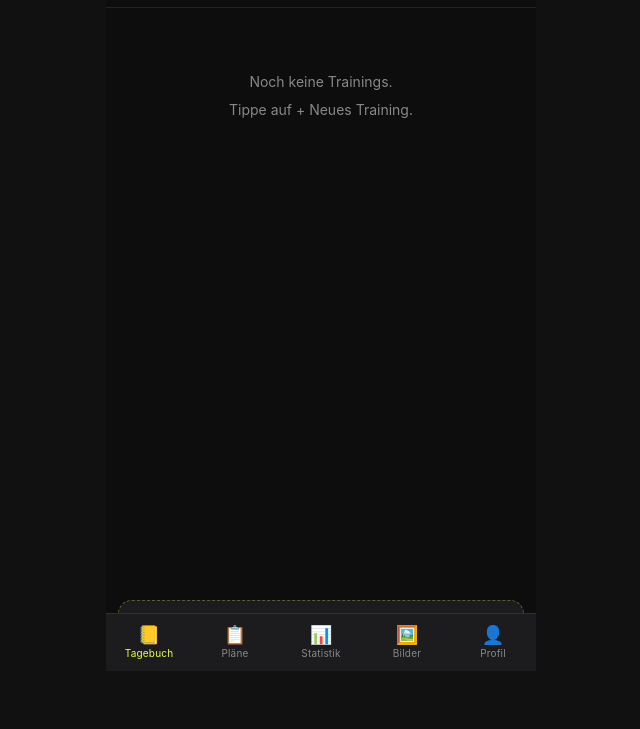
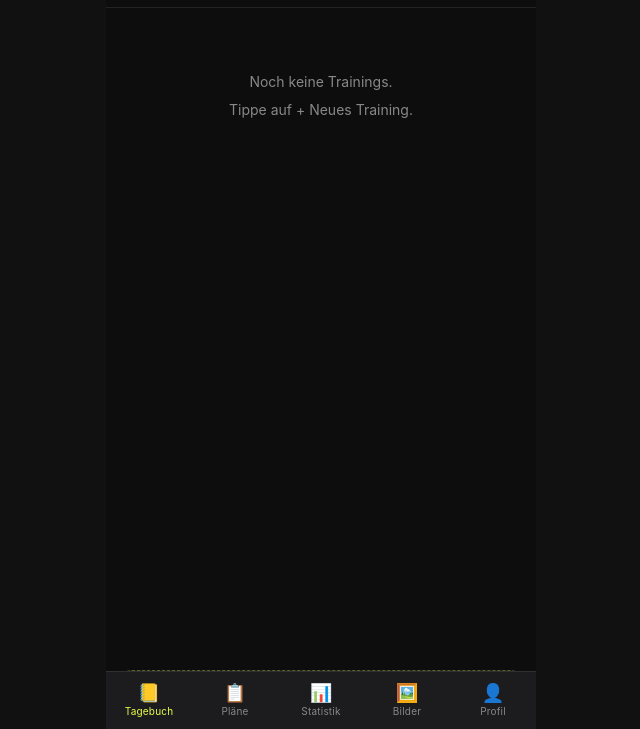
Before and after one commit to simonisagile-design/IronLoggg, a plain HTML site: page index.html in a window 1280 px wide. Shown: the part 71-800 px from the top of the page, without its empty margins (319-959 px from the left). Drawn offline with Linux system fonts and the light colour scheme.

Commit message:
Update index.html

```diff
--- a/index.html
+++ b/index.html
@@ -28,18 +28,21 @@ button,input,textarea,select{font-family:var(--ff);}
 .app{display:contents;} /* app div does nothing — children are positioned directly */
 .screen-stack{
   position:fixed;
-  top:0;left:50%;
+  top:0;
+  left:50%;
   transform:translateX(-50%);
   width:100%;max-width:430px;
-  bottom:calc(58px + env(safe-area-inset-bottom, 0px));
+  bottom:0;
+  padding-bottom:calc(58px + env(safe-area-inset-bottom, 0px));
   background:#0d0d0d;
   overflow:hidden;
 }
 .screen{
-  position:absolute;inset:0;
+  position:absolute;
+  top:0;left:0;right:0;
+  bottom:0;
   overflow-y:auto;-webkit-overflow-scrolling:touch;
   display:flex;flex-direction:column;
-  padding-bottom:12px;
 }
 .screen.hidden{display:none!important;}
 .hidden{display:none!important;}
```
